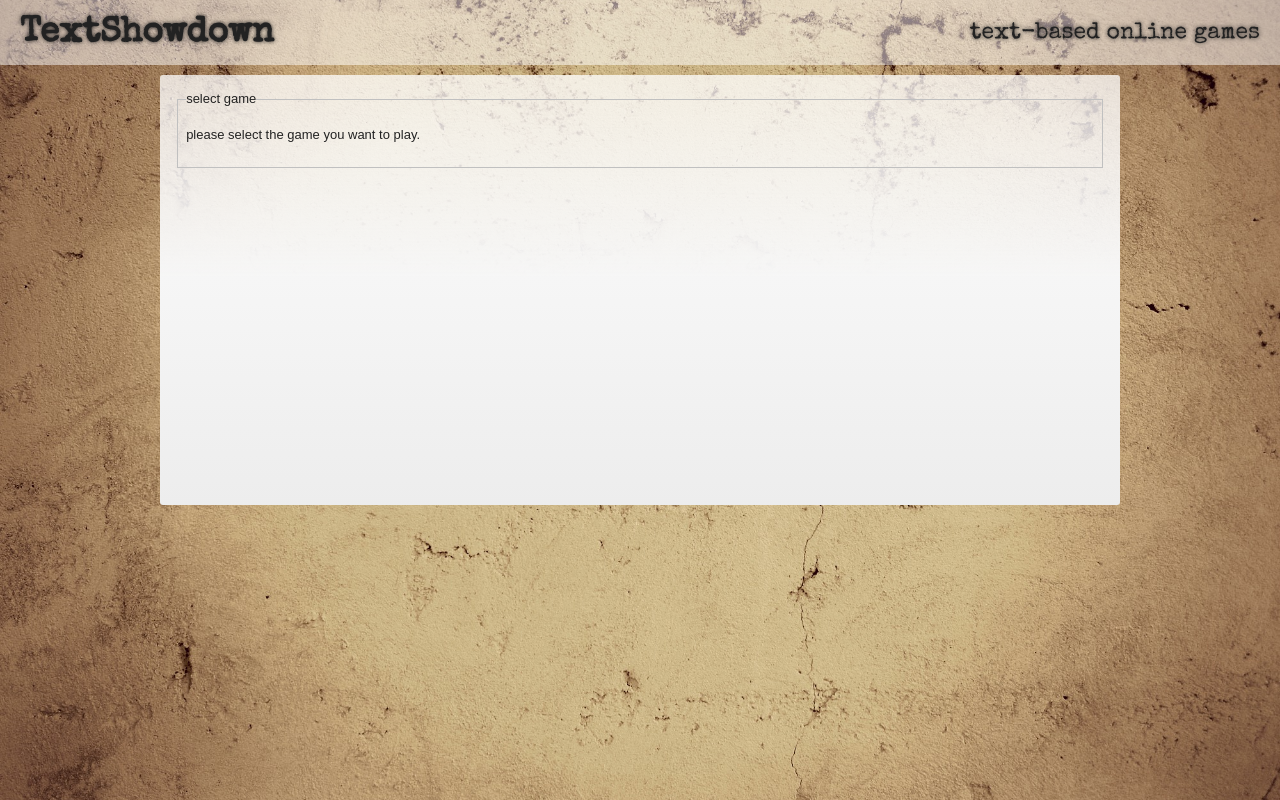
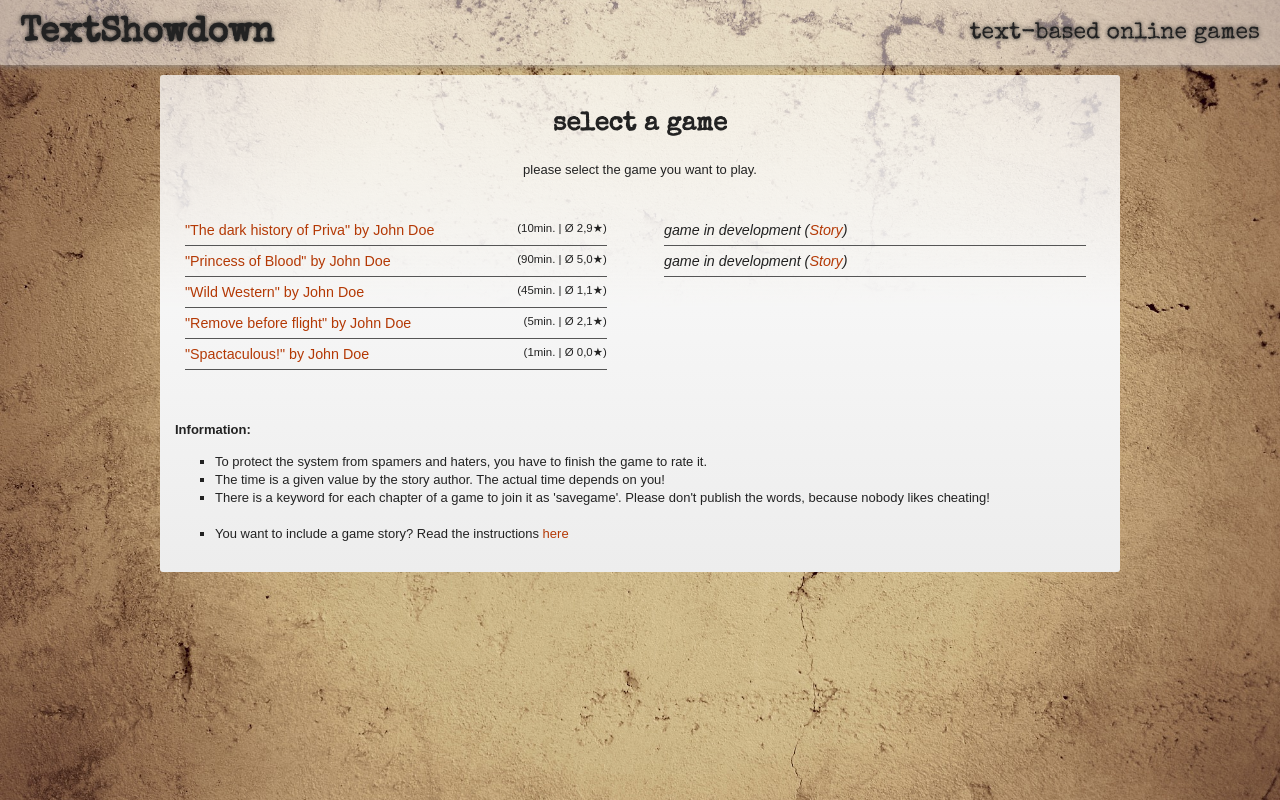
Before and after one commit to uia/textshowdown, a PHP site: page / in a window 1280 px wide. Run offline with PHP 8.4, Linux system fonts and the light colour scheme; some libraries are stand-ins or nearby versions.

Commit message:
more css, game-chooser is templated

```diff
--- a/css/main.css
+++ b/css/main.css
@@ -83,6 +83,7 @@ body {
 #top {
     height: 65px;
     background: rgba(255,255,255, 0.5);
+    box-shadow: 0 0 7px #999;
 }
 
 #top h1.logo {
@@ -123,6 +124,76 @@ body {
     background: linear-gradient(to bottom, rgba(255,255,255,0.75) 0%,#f6f6f6 47%,#ededed 100%);
     margin: 10px auto 0;
 }
+
+.centered {
+    text-align: center;
+}
+
+.specialelite {
+    font-family: 'Special Elite', Arial, Helvetica, sans-serif !important;
+}
+
+.halbe-box { width: 47.5%; }
+.drittel-box { width: 30.5%; }
+.viertel-box { width: 21.9%; }
+.fuenftel-box { width: 16.7%; }
+.zweidrittel-box { width: 65.3%; }
+.dreiviertel-box { width: 74.0%; }
+.zweifuenftel-box { width: 37.2%; }
+.dreifuenftel-box { width: 58.0%; }
+.vierfuenftel-box { width: 79.0%; }
+
+.halbe-box, .drittel-box, .zweidrittel-box, .viertel-box, .dreiviertel-box, .fuenftel-box, .zweifuenftel-box, .dreifuenftel-box, .vierfuenftel-box {
+    position: relative;
+    display: inline-block;
+    *display: inline;
+    float: left;
+    margin-right: 4%;
+    margin-bottom: 15px;
+}
+
+.lastbox {
+    margin-right: 0 !important;
+}
+
+a {
+    color: #B43905;
+    text-decoration: none;
+}
+
+a:hover {
+    text-decoration: underline;
+}
+
+ul {
+    list-style: square;
+}
+
+ul.games {
+    display: block;
+    list-style: none;
+    padding: 10px;
+}
+
+ul.games li {
+    border-bottom: 1px solid #555;
+    padding: 5px 0;
+    font-size: 1.1em;
+
+}
+
+ul.games li span.rate {
+    float: right;
+    font-size: 0.8em;
+
+}
+
+ul.games li a:hover {
+    text-decoration: none;
+    text-shadow: 0 0 3px #666;
+}
+
+
 
 /* ==========================================================================
    helper classes
--- a/includes/Content/home.inc.php
+++ b/includes/Content/home.inc.php
@@ -1,4 +1,29 @@
-<fieldset>
-    <legend>select game</legend>
-    <p>please select the game you want to play.</p>
-</fieldset>
+<h1 class="centered specialelite">select a game</h1>
+    <p class="centered">please select the game you want to play.</p>
+
+<div class="halbe-box">
+    <ul class="games">
+        <li><a href="#">"The dark history of Priva" by John Doe</a><span class="rate">(10min. | &#216; 2,9&#9733;)</span></li>
+        <li><a href="#">"Princess of Blood" by John Doe</a><span class="rate">(90min. | &#216; 5,0&#9733;)</span></li>
+        <li><a href="#">"Wild Western" by John Doe</a><span class="rate">(45min. | &#216; 1,1&#9733;)</span></li>
+        <li><a href="#">"Remove before flight" by John Doe</a><span class="rate">(5min. | &#216; 2,1&#9733;)</span></li>
+        <li><a href="#">"Spactaculous!" by John Doe</a><span class="rate">(1min. | &#216; 0,0&#9733;)</span></li>
+    </ul>
+</div>
+<div class="halbe-box lastbox">
+    <ul class="games">
+        <li><i>game in development (<a href="#">Story</a>)</i></span></li>
+        <li><i>game in development (<a href="#">Story</a>)</i></span></li>
+    </ul>
+</div>
+<div class="clearfix"></div>
+<p>
+    <b>Information:</b>
+    <ul>
+        <li>To protect the system from spamers and haters, you have to finish the game to rate it.</li>
+        <li>The time is a given value by the story author. The actual time depends on you!</li>
+        <li>There is a keyword for each chapter of a game to join it as 'savegame'. Please don't publish the words, because nobody likes cheating!</li><br>
+        <li>You want to include a game story? Read the instructions <a href="#">here</a></li>
+    </ul>
+
+</p>
```
